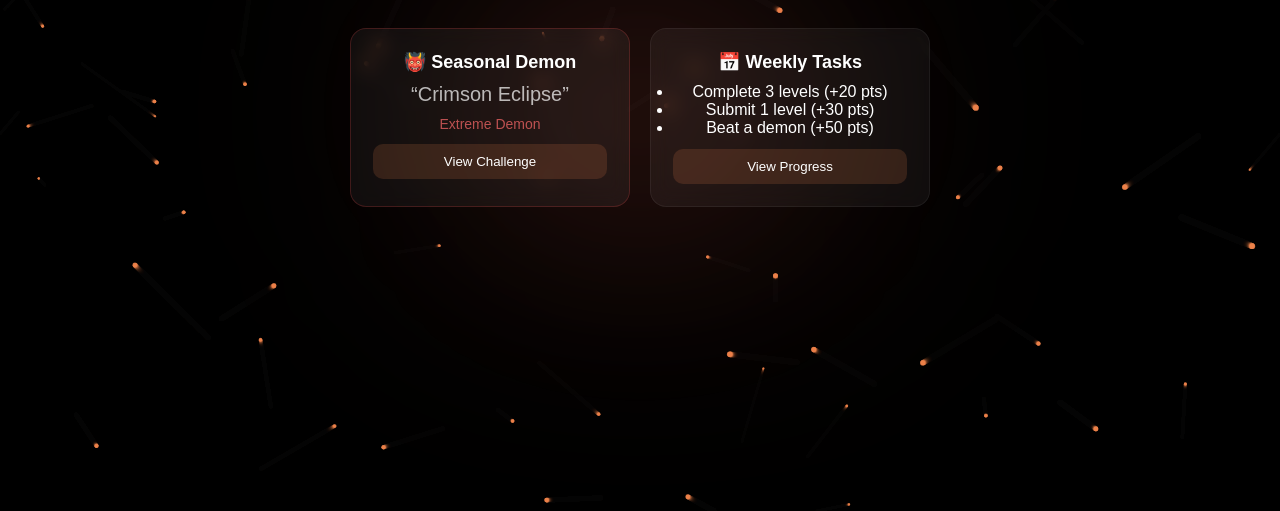
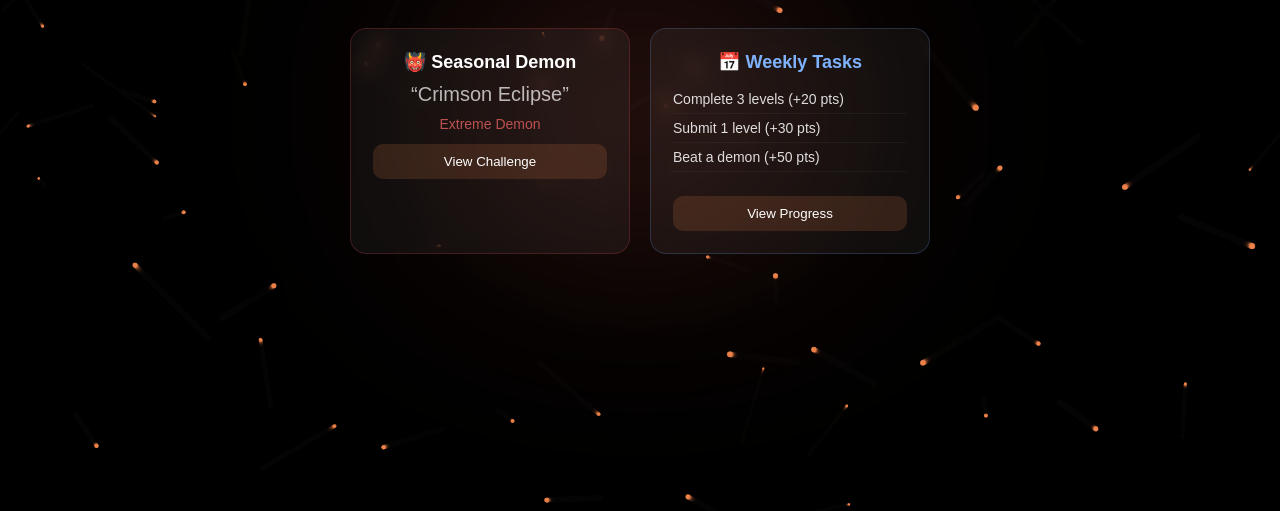
Before and after one commit to Heraij/NPS, a plain HTML site: page index.html in a window 1280 px wide. Shown: the part 289-800 px from the top of the page. Drawn offline with Linux system fonts and the light colour scheme.

Commit message:
Update style.css

```diff
--- a/style.css
+++ b/style.css
@@ -570,3 +570,46 @@ button:hover {
   border:
     1px solid rgba(255,210,100,0.2);
 }
+/* =========================
+   WEEKLY TASK LIST
+========================= */
+
+.task-list {
+
+  list-style: none;
+
+  padding: 0;
+
+  margin: 12px 0;
+
+  text-align: left;
+}
+
+/* ========================= */
+
+.task-list li {
+
+  padding: 6px 0;
+
+  font-size: 14px;
+
+  opacity: 0.85;
+
+  border-bottom:
+    1px solid rgba(255,255,255,0.05);
+}
+
+/* ========================= */
+
+.home-card.weekly {
+
+  border:
+    1px solid rgba(120,180,255,0.2);
+}
+
+/* ========================= */
+
+.home-card.weekly h2 {
+
+  color: #7fb3ff;
+}
```
